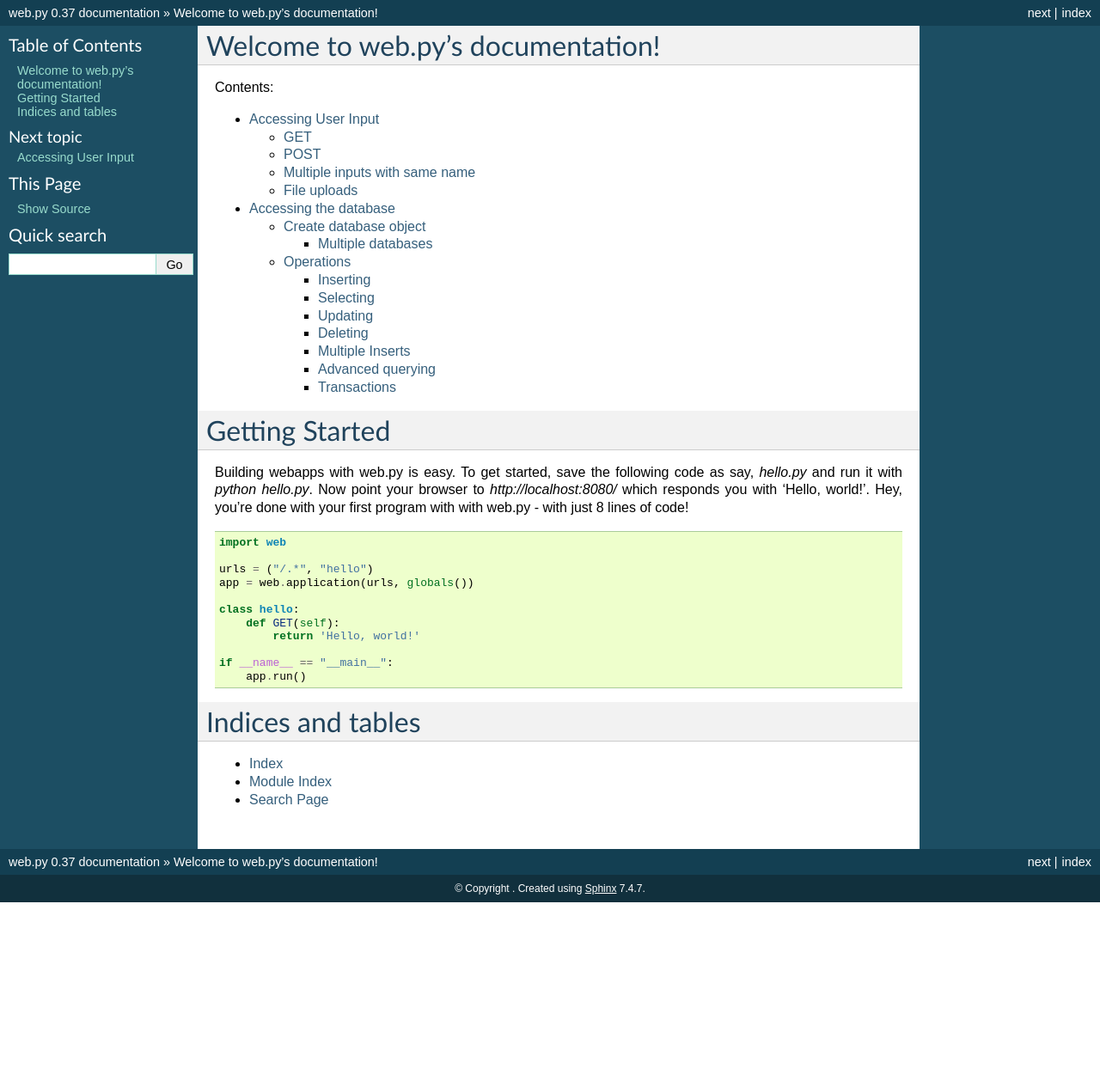
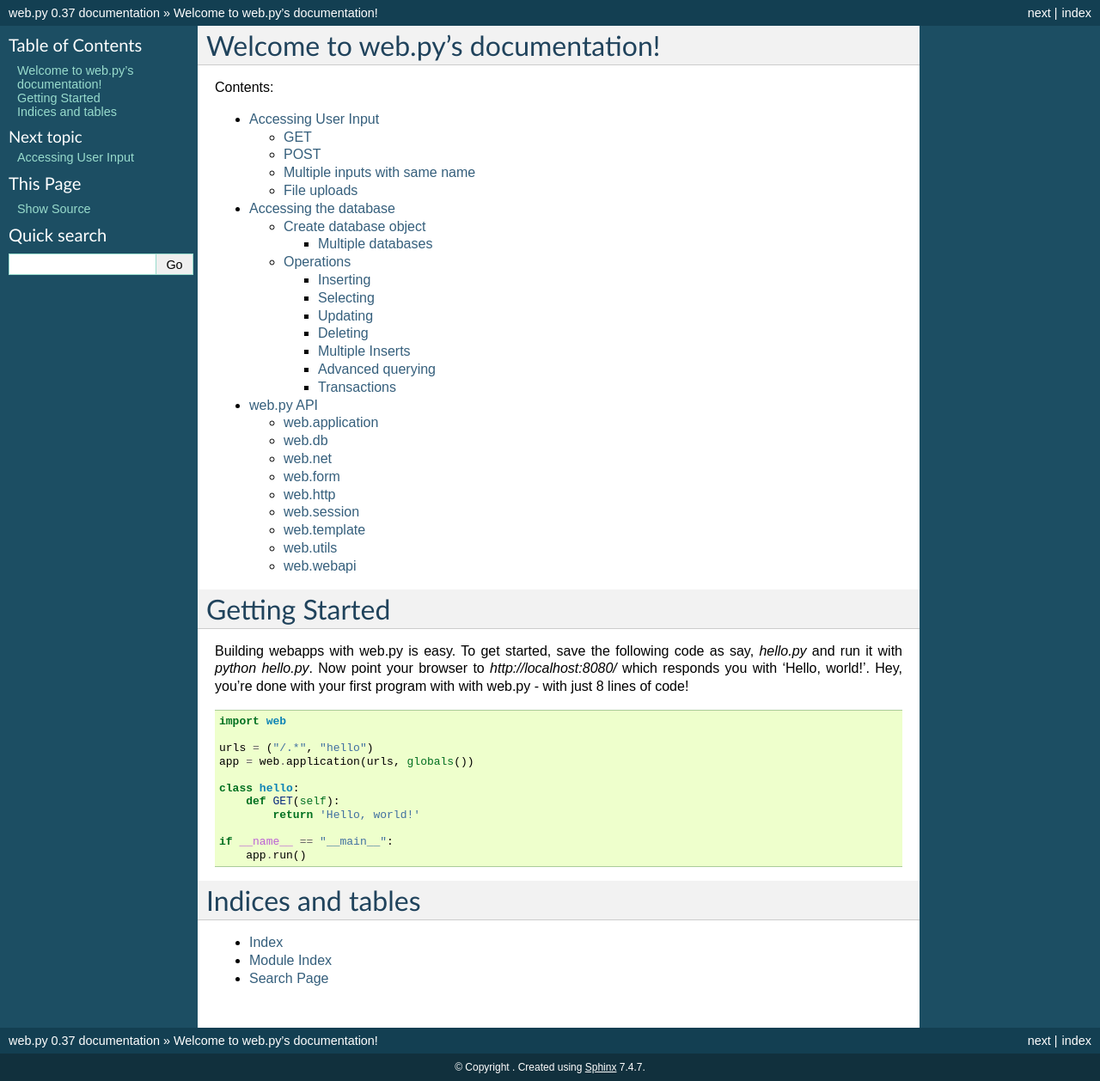
Before and after one commit to webpy/webpy, a Sphinx documentation site: the page built from docs/index.rst, in a window 1280 px wide. Shown: the whole page at 86% size. Built offline with Sphinx 7.4.7, drawn with Linux system fonts in a browser that asks for light colours; pages that are not in the unit, such as notebooks, are missing from menus; before the commit the page ends 1050 px from its top, so only the background shows below that.

```diff
--- /dev/null
+++ b/docs/api.rst
@@ -0,0 +1,57 @@
+web.py API
+==========
+
+
+web.application
+---------------
+
+.. automodule:: web.application
+    :members:
+
+web.db
+------
+
+.. automodule:: web.db
+    :members:
+
+web.net
+-------
+
+.. automodule:: web.net
+    :members:
+
+web.form
+--------
+
+.. automodule:: web.form
+    :members:
+
+web.http
+--------
+
+.. automodule:: web.http
+    :members:
+
+web.session
+-----------
+
+.. automodule:: web.session
+    :members:
+
+web.template
+------------
+
+.. automodule:: web.template
+    :members:
+
+web.utils
+---------
+
+.. automodule:: web.utils
+    :members:
+
+web.webapi
+----------
+
+.. automodule:: web.webapi
+    :members:
--- a/docs/conf.py
+++ b/docs/conf.py
@@ -28,7 +28,7 @@ import os
 # Add any Sphinx extension module names here, as strings. They can be
 # extensions coming with Sphinx (named 'sphinx.ext.*') or your custom
 # ones.
-extensions = []
+extensions = ['sphinx.ext.autodoc']
 
 # Add any paths that contain templates here, relative to this directory.
 templates_path = ['_templates']
--- a/docs/index.rst
+++ b/docs/index.rst
@@ -15,6 +15,7 @@ Contents:
    input
    db
    templating
+   api
 
 Getting Started
 ===============
```
